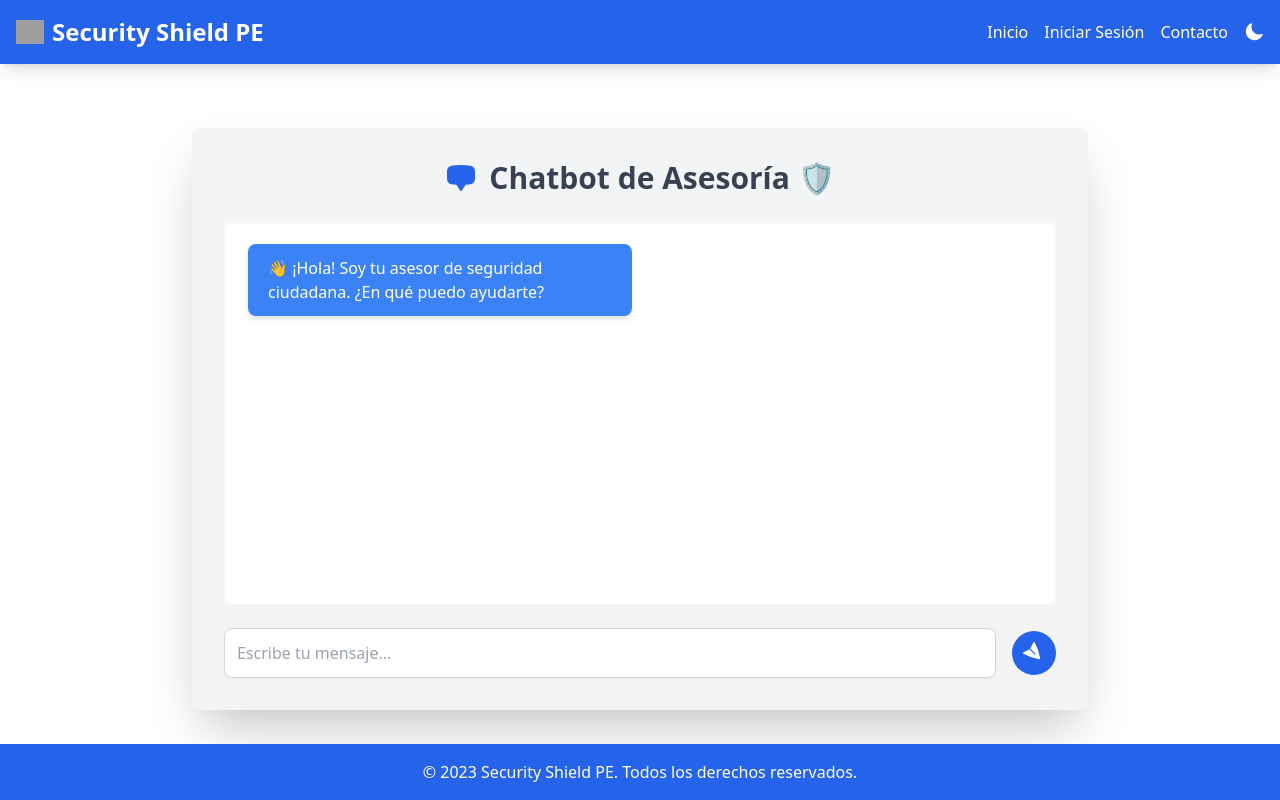
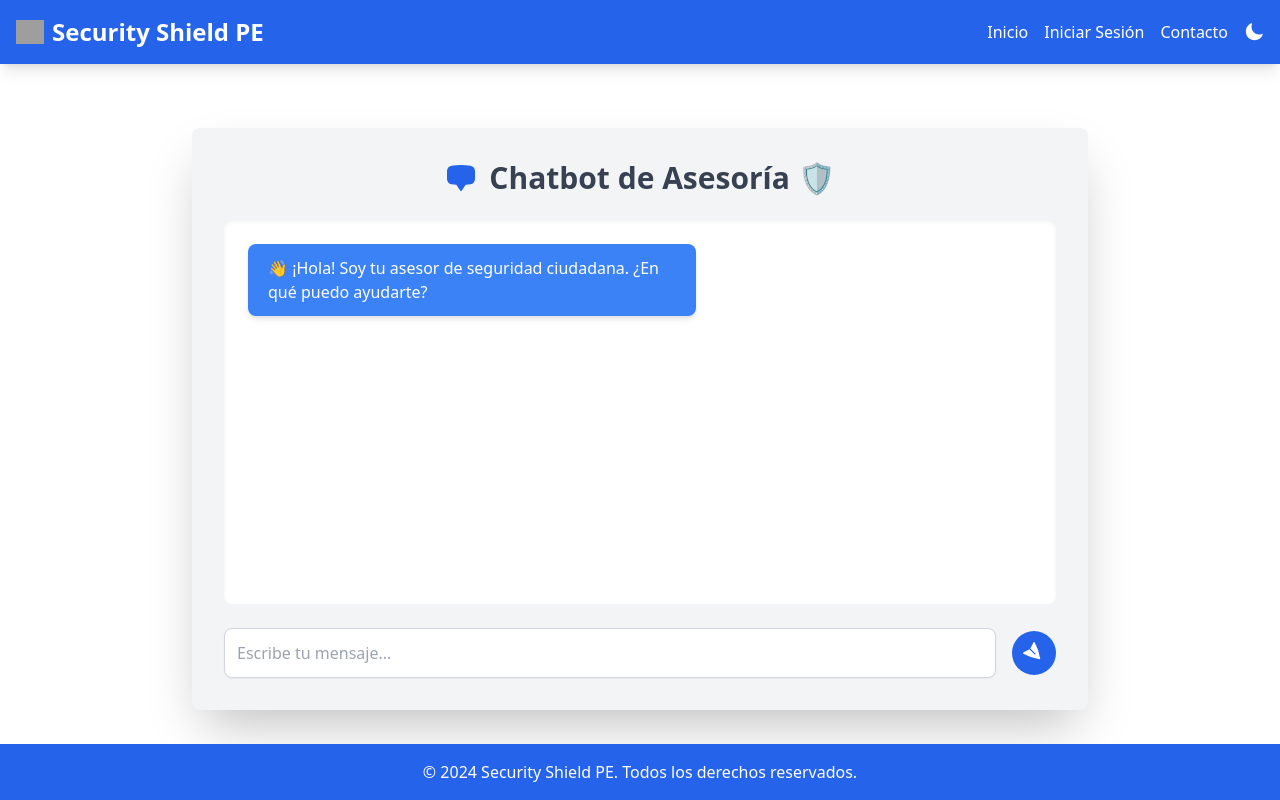
Before and after one commit to AaronSosaRamos/security-shield-pe-frontend, a Next.js app: page /chatbot in a window 1280 px wide. Built offline with nearby package versions, Linux system fonts and the light colour scheme; grey boxes are pictures that could not be loaded.

Commit message:
new updates imp.

```diff
--- a/components/Chatbot.tsx
+++ b/components/Chatbot.tsx
@@ -1,4 +1,4 @@
-import { useState} from 'react';
+import { useState } from 'react';
 import { ChatBubbleBottomCenterIcon, PaperAirplaneIcon } from '@heroicons/react/24/solid';
 import { motion } from 'framer-motion';
 import Layout from './Layout';
@@ -47,9 +47,12 @@ const Chatbot = () => {
               className={`flex ${msg.from === "bot" ? "justify-start" : "justify-end"} mb-3`}
             >
               <div
-                className={`px-5 py-3 rounded-lg max-w-sm ${
-                  msg.from === "bot" ? "bg-blue-500 text-white" : "bg-gray-200 text-gray-800 dark:bg-gray-600 dark:text-white"
-                } shadow-md`}
+                className={`px-5 py-3 rounded-lg ${
+                  msg.from === "bot"
+                    ? "bg-blue-500 text-white"
+                    : "bg-gray-200 text-gray-800 dark:bg-gray-600 dark:text-white"
+                } shadow-md max-w-[75%] sm:max-w-xs lg:max-w-md`}
+                style={{ wordBreak: "break-word", overflowWrap: "break-word" }}
               >
                 {msg.text}
               </div>
@@ -63,7 +66,10 @@ const Chatbot = () => {
               transition={{ duration: 0.5, yoyo: Infinity }}
               className="flex justify-start mb-2"
             >
-              <div className="px-5 py-3 rounded-lg bg-blue-500 text-white shadow-md">
+              <div
+                className="px-5 py-3 rounded-lg bg-blue-500 text-white shadow-md max-w-[75%] sm:max-w-xs lg:max-w-md"
+                style={{ wordBreak: "break-word", overflowWrap: "break-word" }}
+              >
                 Escribiendo<span className="animate-pulse">...</span>
               </div>
             </motion.div>
--- a/components/Footer.tsx
+++ b/components/Footer.tsx
@@ -1,9 +1,11 @@
 const Footer = () => {
+    const currentYear = new Date().getFullYear();
+
     return (
-      <footer className="bg-blue-600 dark:bg-gray-800 text-white p-4 text-center">
-        <p>© 2023 Security Shield PE. Todos los derechos reservados.</p>
-      </footer>
+        <footer className="bg-blue-600 dark:bg-gray-800 text-white p-4 text-center">
+            <p>© {currentYear} Security Shield PE. Todos los derechos reservados.</p>
+        </footer>
     );
-  };
+};
 
-  export default Footer;
+export default Footer;
```
Lines whose indentation alone changed are shown as unchanged.
